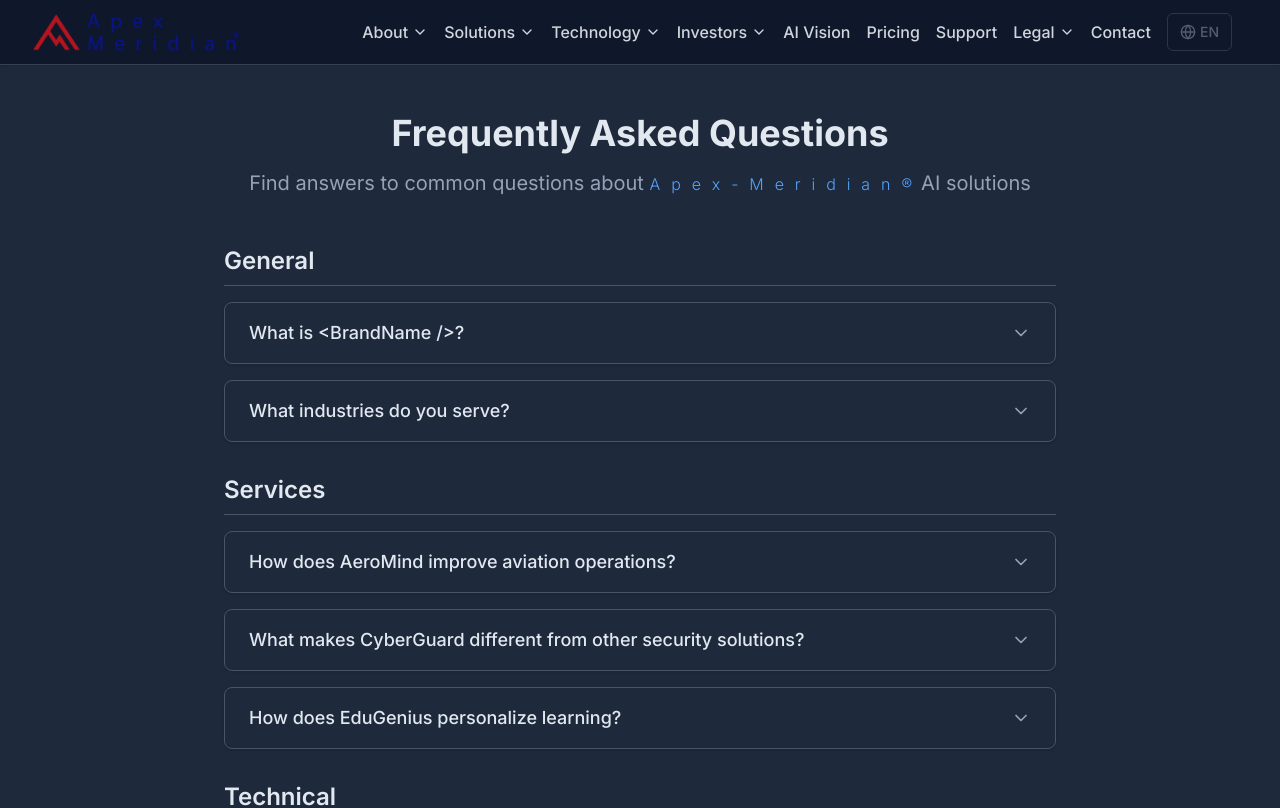
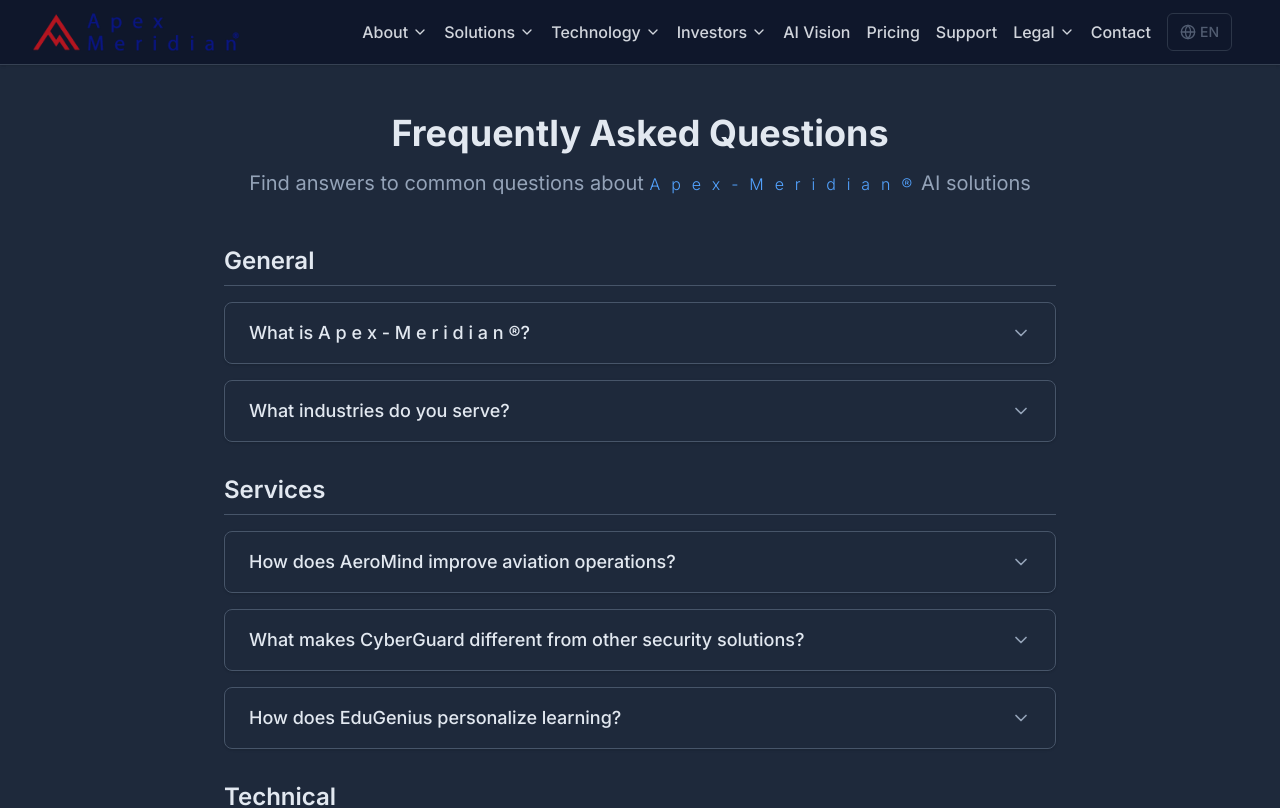
Before and after one commit to cptamrgaber/apex-meridian.com, a Next.js app: page /faq in a window 1280 px wide. Shown: the top 808 px of the page. Built offline with nearby package versions, Linux system fonts and the light colour scheme.

Commit message:
Fix FAQ page: replace <BrandName /> placeholder with 'A p e x - M e r i d i a n ®'

```diff
--- a/src/app/faq/page.tsx
+++ b/src/app/faq/page.tsx
@@ -26,7 +26,7 @@ export default function FAQ() {
   const faqData: FAQItem[] = [
     {
       category: "General",
-      question: "What is <BrandName />?",
+      question: "What is A p e x - M e r i d i a n ®?",
       answer: "A p e x  M e r i d i a n ® is a leading artificial intelligence company that develops cutting-edge AI solutions for aviation, cybersecurity, education, and AGI development. We focus on creating AI that augments human capabilities and solves complex real-world problems."
     },
     {
```
